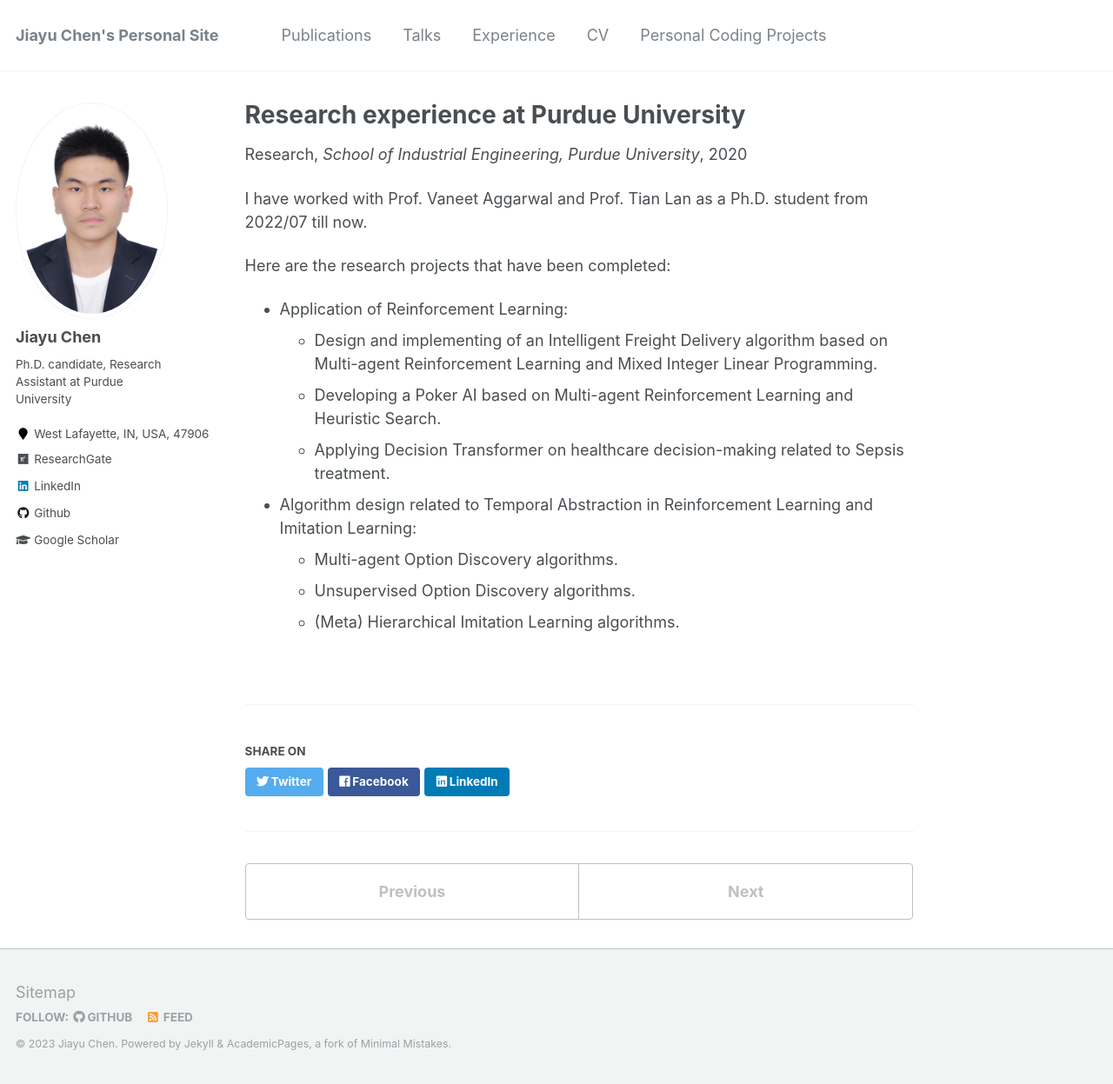
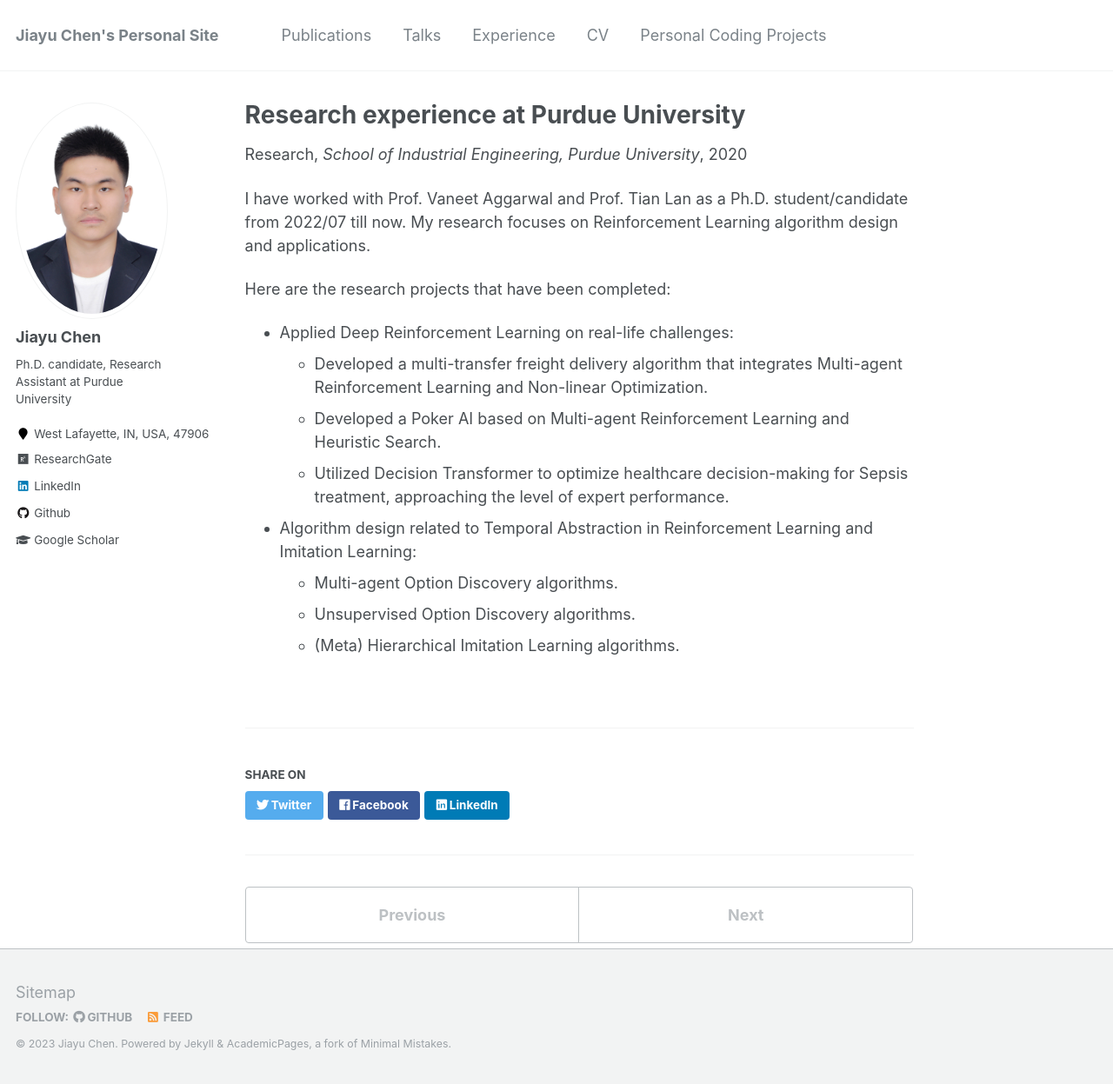
Before and after one commit to LucasCJYSDL/LucasCJYSDL.github.io, a Jekyll site: the page built from _teaching/research-3.md, in a window 1280 px wide and 1247 px high. Shown: the whole window at 87% size. Built offline with Jekyll 4.4.1, drawn with Linux system fonts in a browser that asks for light colours.

Commit message:
experience

```diff
--- a/_teaching/research-3.md
+++ b/_teaching/research-3.md
@@ -8,13 +8,13 @@ date: 2020-07-01
 location: "West Lafayette, IN, USA"
 ---
 
-I have worked with Prof. Vaneet Aggarwal and Prof. Tian Lan as a Ph.D. student from 2022/07 till now.
+I have worked with Prof. Vaneet Aggarwal and Prof. Tian Lan as a Ph.D. student/candidate from 2022/07 till now. My research focuses on Reinforcement Learning algorithm design and applications.
 
 Here are the research projects that have been completed:
-- Application of Reinforcement Learning:
-    - Design and implementing of an Intelligent Freight Delivery algorithm based on Multi-agent Reinforcement Learning and Mixed Integer Linear Programming.
-    - Developing a Poker AI based on Multi-agent Reinforcement Learning and Heuristic Search.
-    - Applying Decision Transformer on healthcare decision-making related to Sepsis treatment.
+- Applied Deep Reinforcement Learning on real-life challenges:
+    - Developed a multi-transfer freight delivery algorithm that integrates Multi-agent Reinforcement Learning and Non-linear Optimization.
+    - Developed a Poker AI based on Multi-agent Reinforcement Learning and Heuristic Search.
+    - Utilized Decision Transformer to optimize healthcare decision-making for Sepsis treatment, approaching the level of expert performance.
 - Algorithm design related to Temporal Abstraction in Reinforcement Learning and Imitation Learning:
     - Multi-agent Option Discovery algorithms.
     - Unsupervised Option Discovery algorithms.
```
Also changed, not shown: _teaching/research-1.md (+4 -4 lines), _teaching/research-2.md (+3 -3 lines).
